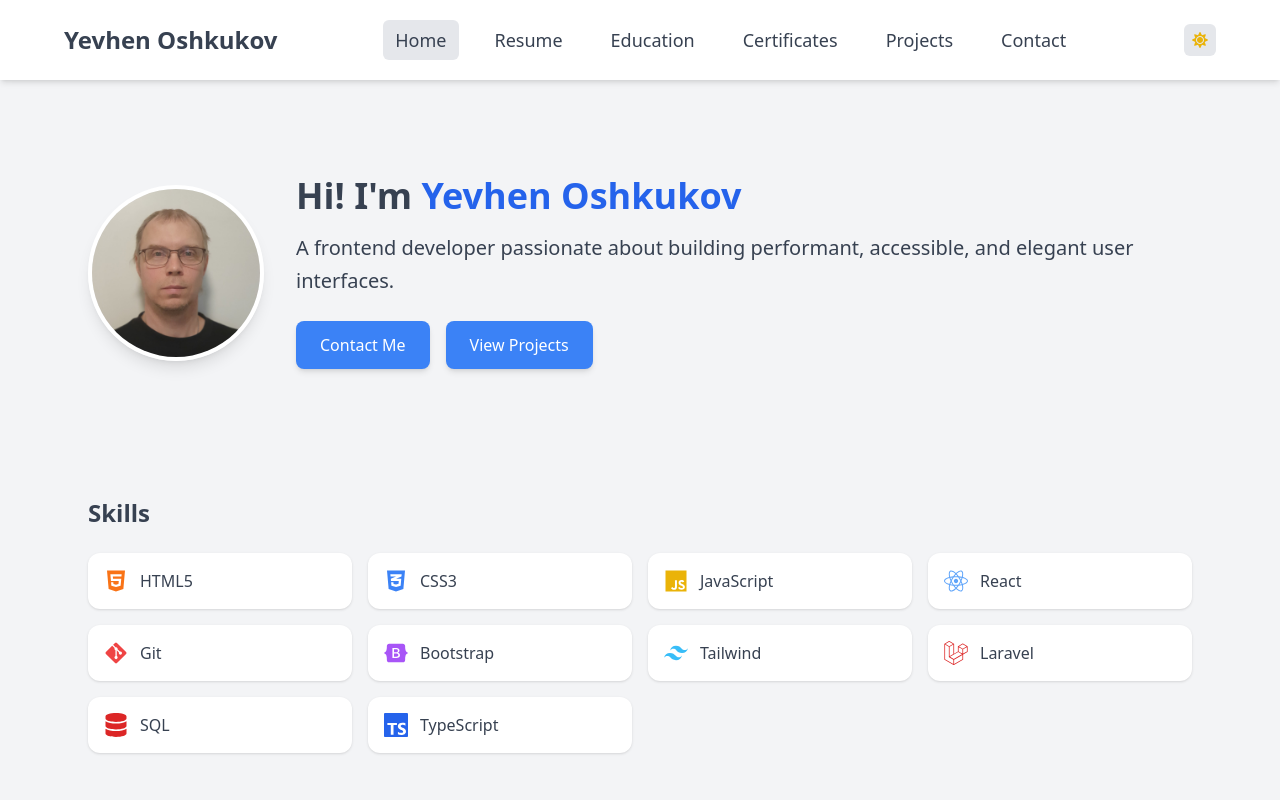
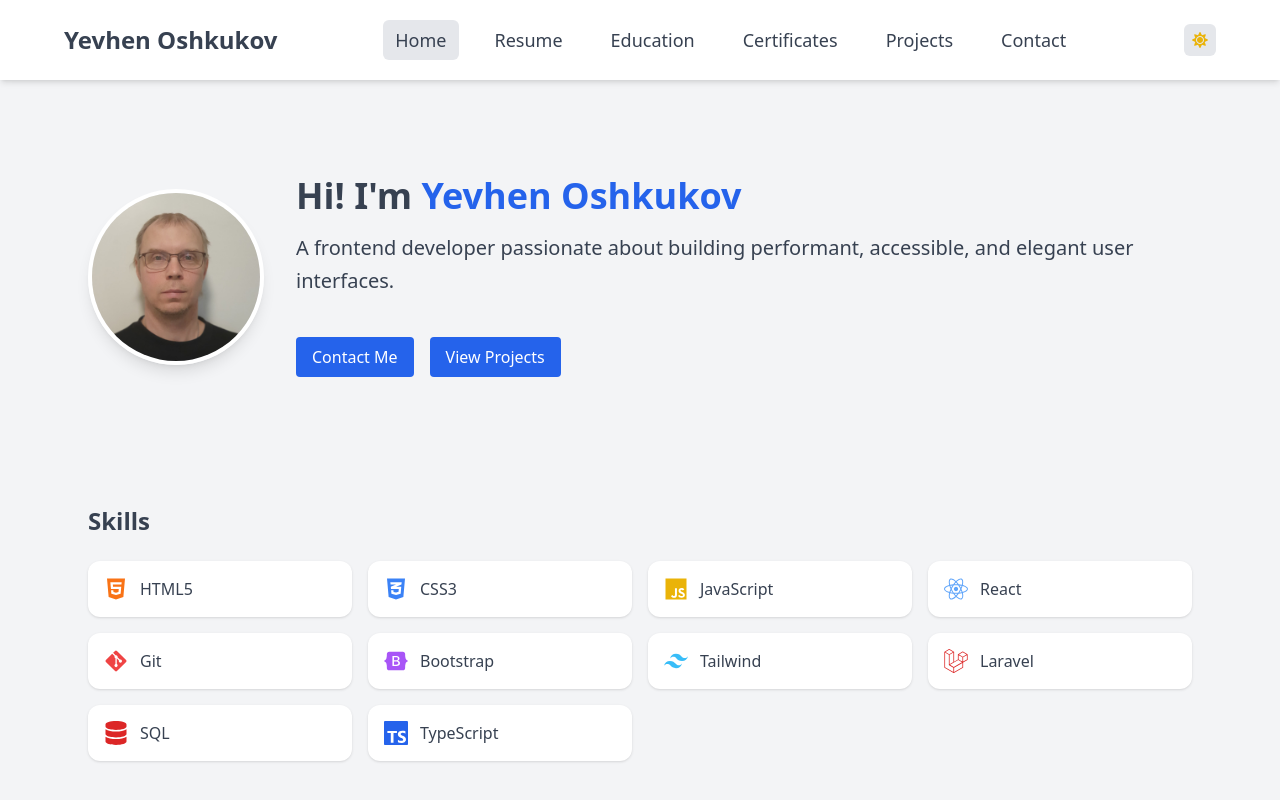
Before and after one commit to Yevgen2022/Portfolio-cleanJS, a React (Vite) app: page / in a window 1280 px wide. Shown: the top 800 px of the page. Built offline with nearby package versions, Linux system fonts and the light colour scheme; the HTML template or start-up script is replaced by a standard one.

Commit message:
Changed btn-style

```diff
--- a/src/components/ProjectCard.jsx
+++ b/src/components/ProjectCard.jsx
@@ -4,7 +4,7 @@ import React from 'react';
 export default function ProjectCard({ project, onViewDetails }) {
     return (
         <div
-            className="relative bg-white dark:bg-gray-800 rounded-lg shadow-md p-8 flex flex-col justify-between transform-el-scale hover:shadow-xl duration-300"
+            className="relative bg-white dark:bg-gray-800 rounded-lg shadow-md p-8 flex flex-col justify-between hover:shadow-xl duration-300"
         >
             <div>
                 <div className="flex items-center justify-between mb-4 pr-16">
@@ -20,6 +20,7 @@ export default function ProjectCard({ project, onViewDetails }) {
             <button
                 onClick={() => onViewDetails(project.id)}
                 className="mt-4 py-2 px-4 bg-blue-600 hover:bg-blue-700 text-white rounded transition-colors duration-300 w-full"
+                // className="btn-style"
             >
                 View Details
             </button>
--- a/src/index.css
+++ b/src/index.css
@@ -109,10 +109,17 @@
 
 
     .btn-style {
-        @apply inline-block bg-blue-500 text-white px-6 py-3 rounded-lg
-        hover:bg-blue-700 hover:shadow-xl shadow-md w-full md:w-auto
-        transition-all duration-500 ease-in-out transform hover:scale-105;
+        @apply inline-block mt-4 py-2 px-4
+        bg-blue-600 hover:bg-blue-700 text-white
+        rounded transition-colors duration-300 w-auto;
     }
+
+    /*.btn-style {*/
+    /*    @apply inline-block bg-blue-600 text-white px-6 py-3 rounded-lg*/
+    /*    hover:bg-blue-700 hover:shadow-xl shadow-md w-full md:w-auto*/
+    /*    transition-all duration-500 ease-in-out transform hover:scale-105;*/
+    /*}*/
+
 
 
 
```
